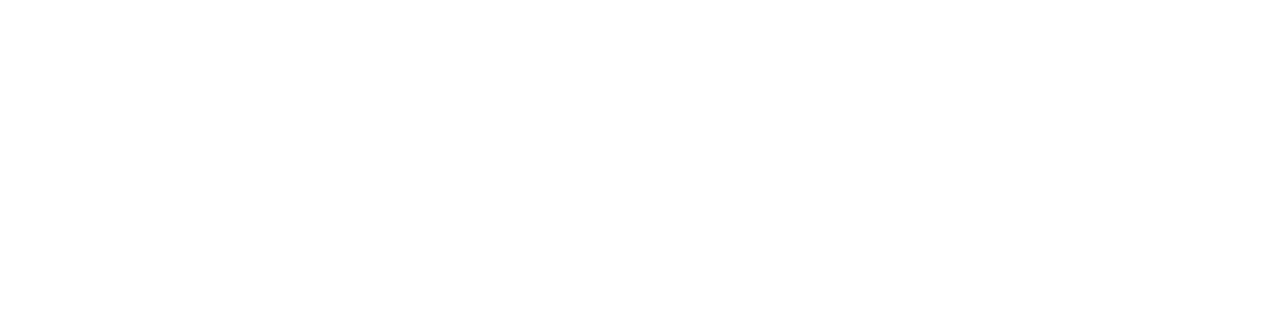
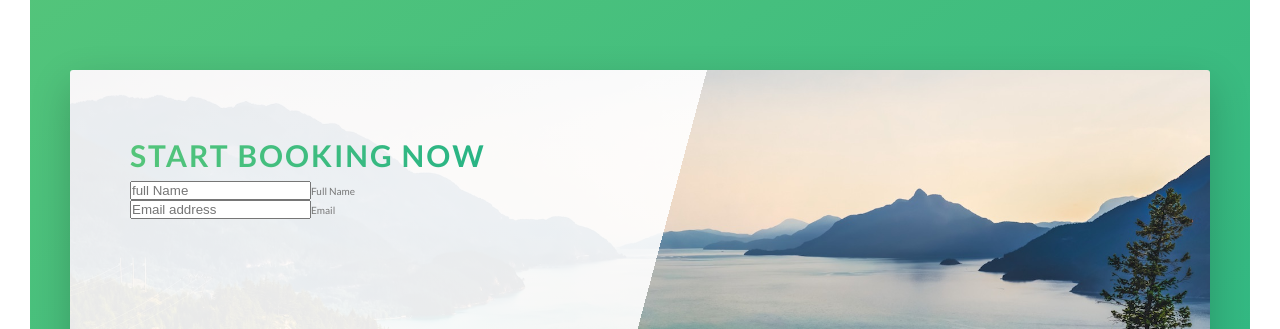
Before and after one commit to akshayr20/Booking-App-Template, an Angular app: page / in a window 1280 px wide. Shown: the part 4444-4773 px from the top of the page. Before the commit the page ends 4394 px from the top, so only its background shows below. Built offline with nearby package versions, Linux system fonts and the light colour scheme.

Commit message:
created container for booking section

```diff
--- a/src/app/app.component.html
+++ b/src/app/app.component.html
@@ -5,6 +5,7 @@
   <app-features></app-features>
   <app-tours></app-tours>
   <app-stories></app-stories>
+  <app-booking></app-booking>
 </main>
 
 <router-outlet></router-outlet>
--- a/src/app/app.module.ts
+++ b/src/app/app.module.ts
@@ -8,6 +8,7 @@
 import { FeaturesComponent } from './features/features.component';
 import { ToursComponent } from './tours/tours.component';
 import { StoriesComponent } from './stories/stories.component';
+import { BookingComponent } from './booking/booking.component';
 
 @NgModule({
   declarations: [
@@ -16,7 +17,8 @@
     AboutComponent,
     FeaturesComponent,
     ToursComponent,
-    StoriesComponent
+    StoriesComponent,
+    BookingComponent
   ],
   imports: [
     BrowserModule,
--- /dev/null
+++ b/src/app/booking/booking.component.html
@@ -0,0 +1,19 @@
+<section class="booking">
+  <div class="row">
+    <div class="book">
+      <div class="book__form">
+        <form class="form">
+          <div class="u-margin-bottom-medium"><h2 class="heading-secondary">Start Booking Now</h2></div>
+          <div class="form__group">
+            <input type="text" class="form__input" id="name" placeholder="full Name" required />
+            <label for="name" class="form__label">Full Name</label>
+          </div>
+          <div class="form__group">
+            <input type="email" class="form__input" id="email" placeholder="Email address" required />
+            <label for="email" class="form__label">Email</label>
+          </div>
+        </form>
+      </div>
+    </div>
+  </div>
+</section>
--- /dev/null
+++ b/src/app/booking/booking.component.scss
@@ -0,0 +1,18 @@
+@import '../../assets/sass/main';
+.booking {
+  padding: 15rem 0;
+  background-image: linear-gradient(to right bottom, $color-primary-light, $color-primary-dark);
+}
+
+.book {
+  background-image: linear-gradient(105deg, rgba($color-white, 0.9) 0%, rgba($color-white, 0.9) 50%, transparent 50%),
+    url(../../assets/img/nat-10.jpg);
+  background-size: cover;
+  border-radius: 3px;
+  box-shadow: 0 1.5rem 4rem rgba($color-black, 0.2);
+  height: 50rem;
+  &__form {
+      width: 50%;
+      padding: 6rem;
+  }
+}
--- /dev/null
+++ b/src/app/booking/booking.component.ts
@@ -0,0 +1,15 @@
+import { Component, OnInit } from '@angular/core';
+
+@Component({
+  selector: 'app-booking',
+  templateUrl: './booking.component.html',
+  styleUrls: ['./booking.component.scss']
+})
+export class BookingComponent implements OnInit {
+
+  constructor() { }
+
+  ngOnInit() {
+  }
+
+}
```
Also changed, not shown: 1 other file (tests, documents, lock files or other folders).
